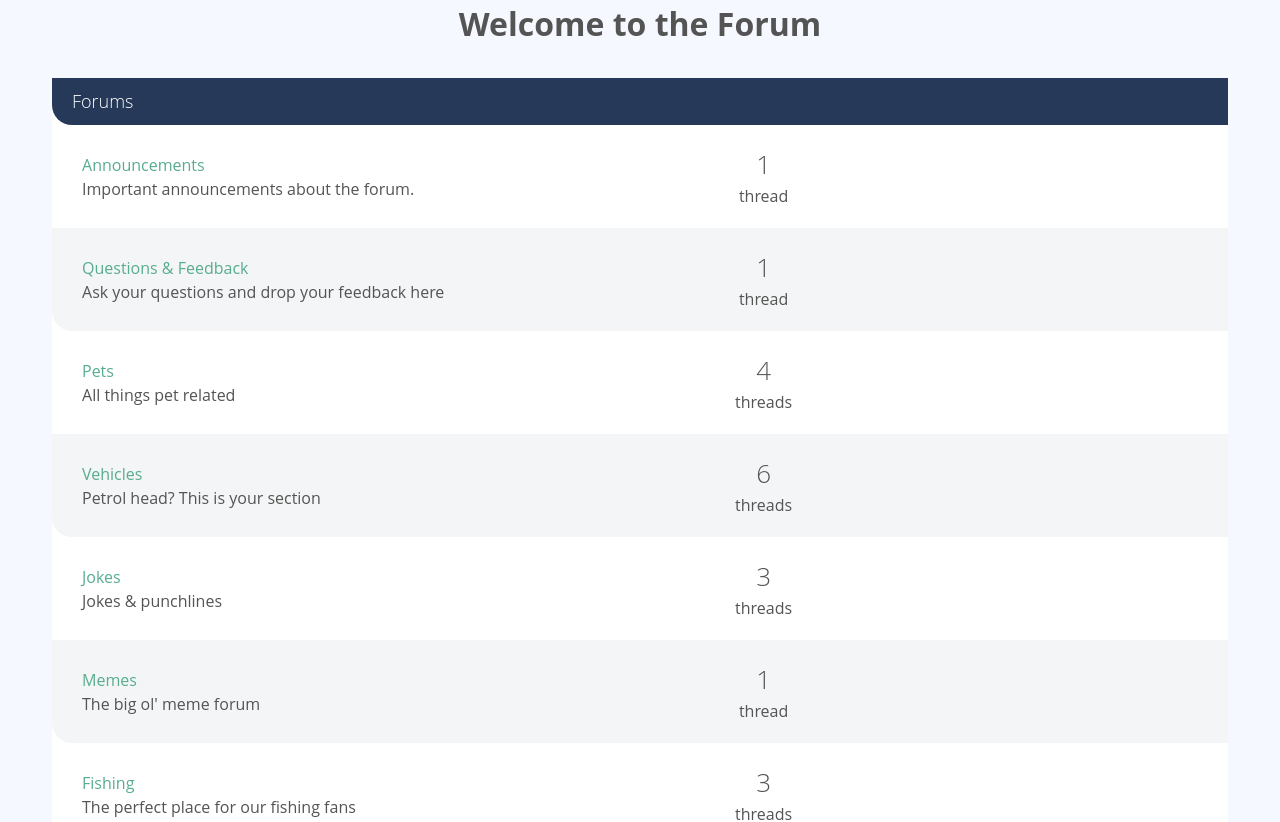
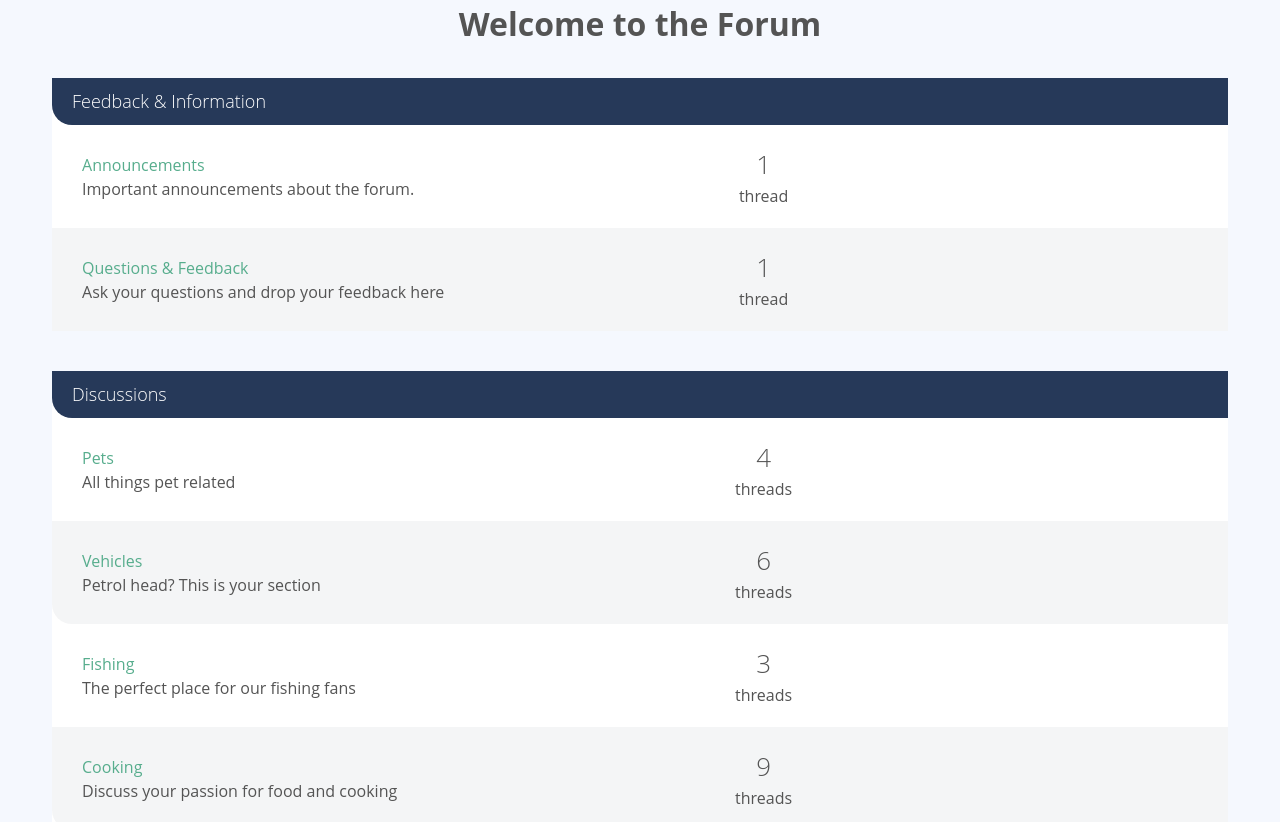
Before and after one commit to Coffeholic404/vue-master-class, a Vue app: page / in a window 1280 px wide. Shown: the top 822 px of the page. Built offline with nearby package versions, Linux system fonts and the light colour scheme.

Commit message:
Introducing Categories, Collections of Forums

```diff
--- /dev/null
+++ b/src/components/CategoryList.vue
@@ -0,0 +1,24 @@
+<template>
+  <ForumList
+    v-for="category in props.categories"
+    :key="category.id"
+    :forums="getForumsForCategory(category)"
+    :title="category.name"
+    :category-id="category.id"
+  />
+</template>
+
+<script setup>
+import ForumList from './ForumList.vue'
+import sourceData from '@/data.json'
+const props = defineProps({
+  categories: {
+    require: true,
+    type: Array
+  }
+})
+
+const getForumsForCategory = (category) => {
+  return sourceData.forums.filter((forum) => forum.categoryId === category.id)
+}
+</script>
--- a/src/components/ForumList.vue
+++ b/src/components/ForumList.vue
@@ -2,7 +2,8 @@
   <div class="col-full">
     <div class="forum-list">
       <h2 class="list-title">
-        <a href="#">Forums</a>
+        <router-link v-if="categoryId" :to="{name: 'Category', params:{id: categoryId}}">{{ title }}</router-link>
+        <span v-else>{{ title }}</span>
       </h2>
 
       <div class="forum-listing" v-for="forum in props.forums" :key="forum.id">
@@ -31,6 +32,15 @@
   forums: {
     require: true,
     type: Array
+  },
+  title: {
+    type: String,
+    default: 'Forums'
+  },
+
+  categoryId: {
+    require: false,
+    type: String
   }
 })
 
--- a/src/router/index.js
+++ b/src/router/index.js
@@ -4,6 +4,7 @@
 import NotFound from '@/views/NotFound.vue'
 import sourceData from '@/data.json'
 import PageForum from '@/views/PageForum.vue'
+import PageCategory from '@/views/PageCategory.vue'
 const routes = [
   {
     path: '/',
@@ -41,6 +42,12 @@
     props: true
   },
   {
+    path: '/category/:id',
+    name: 'Category',
+    component: PageCategory,
+    props: true
+  },
+  {
     path: '/:pathMatch(.*)*',
     name: 'NotFound',
     component: NotFound
--- /dev/null
+++ b/src/views/PageCategory.vue
@@ -0,0 +1,26 @@
+<template>
+  <h1>{{ category.name }}</h1>
+  <ForumList :title="category.name" :forums="getForumsForCategory(category)" />
+</template>
+
+<script setup>
+import ForumList from '@/components/ForumList.vue'
+import sourceData from '@/data.json'
+import { computed, reactive } from 'vue'
+
+const categories = reactive(sourceData.categories)
+const props = defineProps({
+  id: {
+    require: true,
+    type: String
+  }
+})
+
+const category = computed(() => {
+  return categories.find((category) => category.id === props.id)
+})
+
+const getForumsForCategory = (category) => {
+  return sourceData.forums.filter((forum) => forum.categoryId === category.id)
+}
+</script>
--- a/src/views/PageHome.vue
+++ b/src/views/PageHome.vue
@@ -1,10 +1,10 @@
 <script setup>
 import sourceData from '@/data.json'
-import ForumList from '@/components/ForumList.vue'
+import CategoryList from '@/components/CategoryList.vue'
 import { reactive } from 'vue'
 
 // const threads = reactive(sourceData.threads)
-const forums = reactive(sourceData.forums)
+const categories = reactive(sourceData.categories)
 
 // function postById (postId) {
 //   return posts.find((p) => p.id === postId)
@@ -16,5 +16,5 @@
 
 <template>
   <h1>Welcome to the Forum</h1>
-  <ForumList :forums="forums" />
+  <CategoryList :categories="categories" />
 </template>
```
